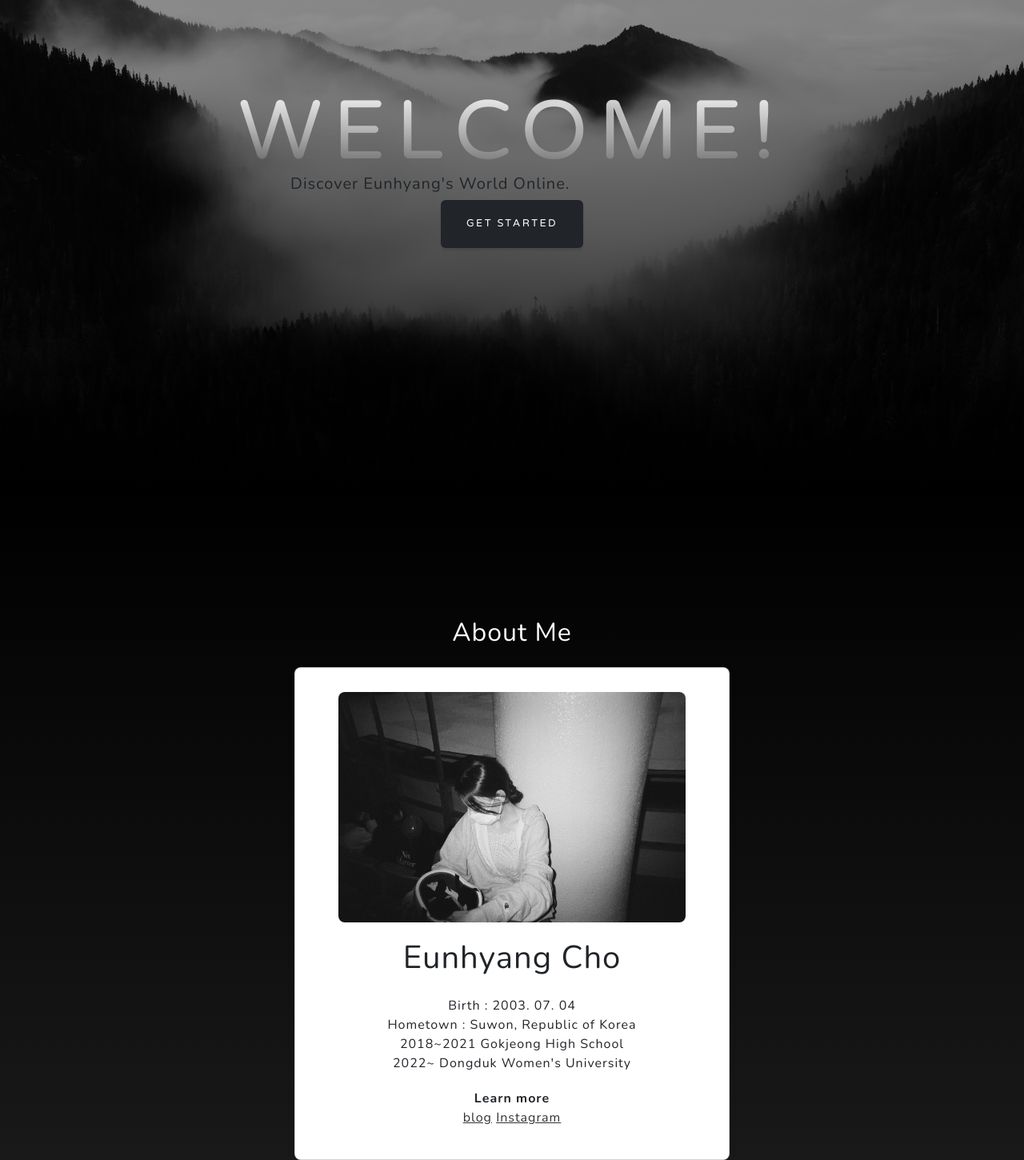
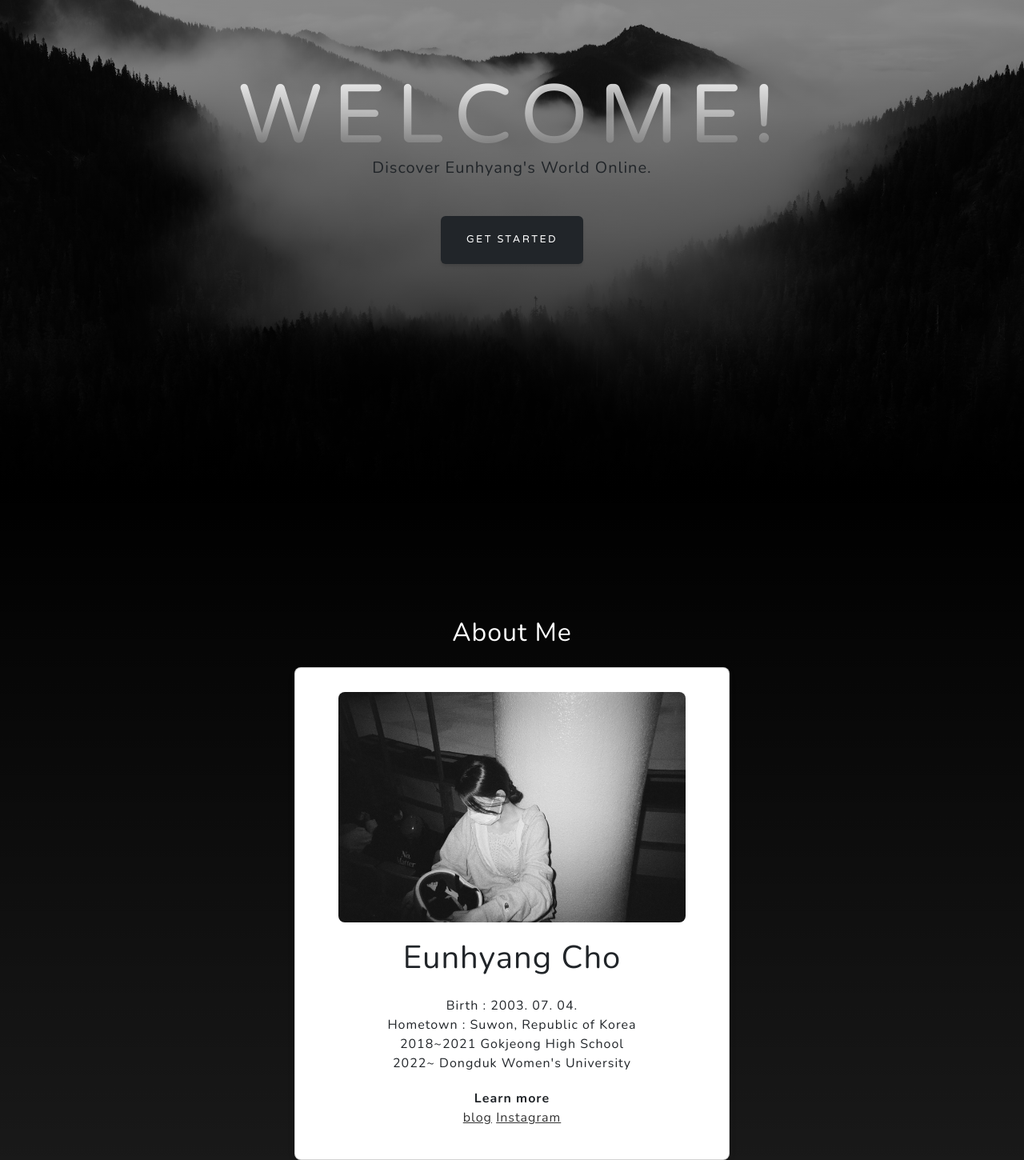
Before and after one commit to eunhyang0704/2023_home, a plain HTML site: page index.html in a window 1280 px wide. Shown: the part 188-1638 px from the top of the page at 80% size. Drawn offline with nearby package versions, Linux system fonts and the light colour scheme.

Commit message:
웹사이트 과제 3

```diff
--- a/index.html
+++ b/index.html
@@ -43,7 +43,7 @@
                 <div class="d-flex justify-content-center">
                     <div class="text-center">
                         <h1 class="mx-auto my-0 text-uppercase">Welcome!</h1>
-                        <h2>Discover Eunhyang's World Online.</h2>
+                        <h2 class="mx-auto my-0 mb-5">Discover Eunhyang's World Online.</h2>
                         <a class="btn btn-dark" href="#about">Get Started</a>
                     </div>
                 </div>
@@ -59,7 +59,7 @@
                             <img src="assets/img/eunhyang.jpg" alt="Your Profile Image">
                             <div class="content">
                                 <h1>Eunhyang Cho</h1><br>
-                                <a>Birth : 2003. 07. 04</a><br>
+                                <a>Birth : 2003. 07. 04.</a><br>
                                 <a>Hometown : Suwon, Republic of Korea</a><br>
                                 <a>2018~2021 Gokjeong High School</a><br>
                                 <a>2022~ Dongduk Women's University</a><br>
```
